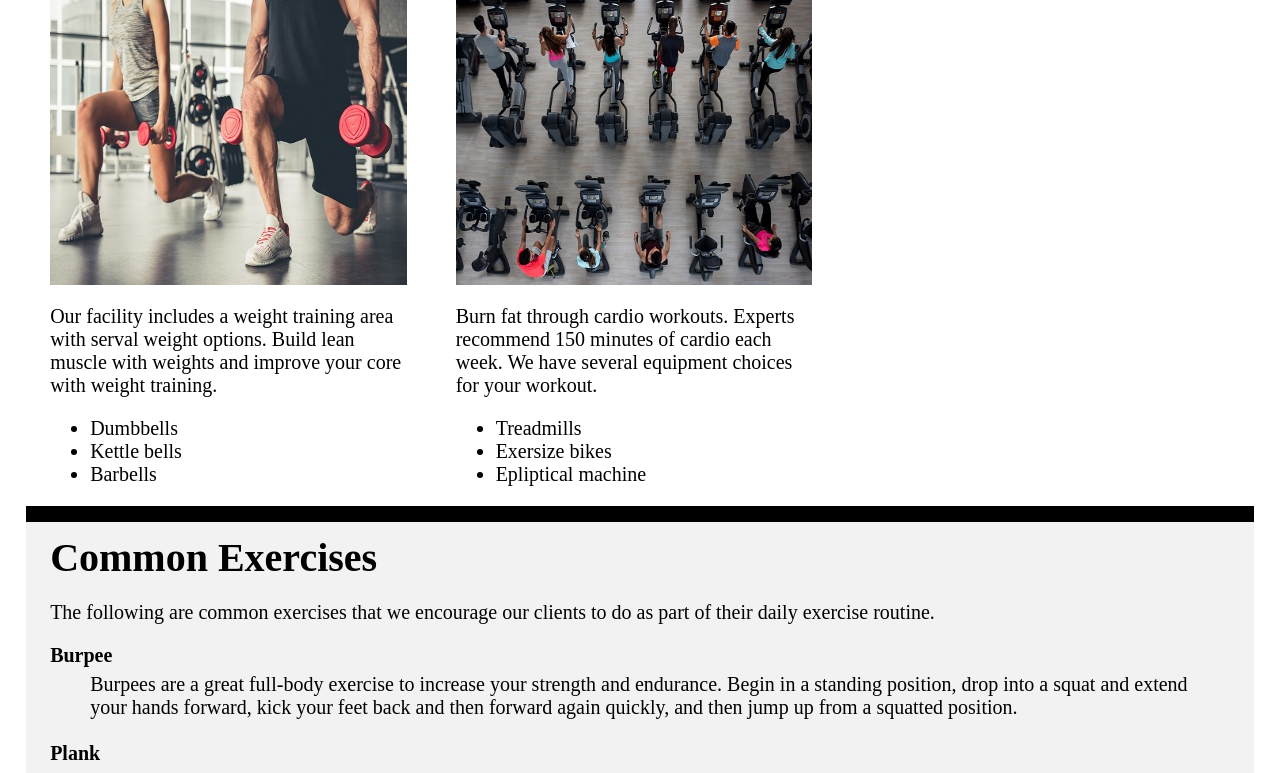
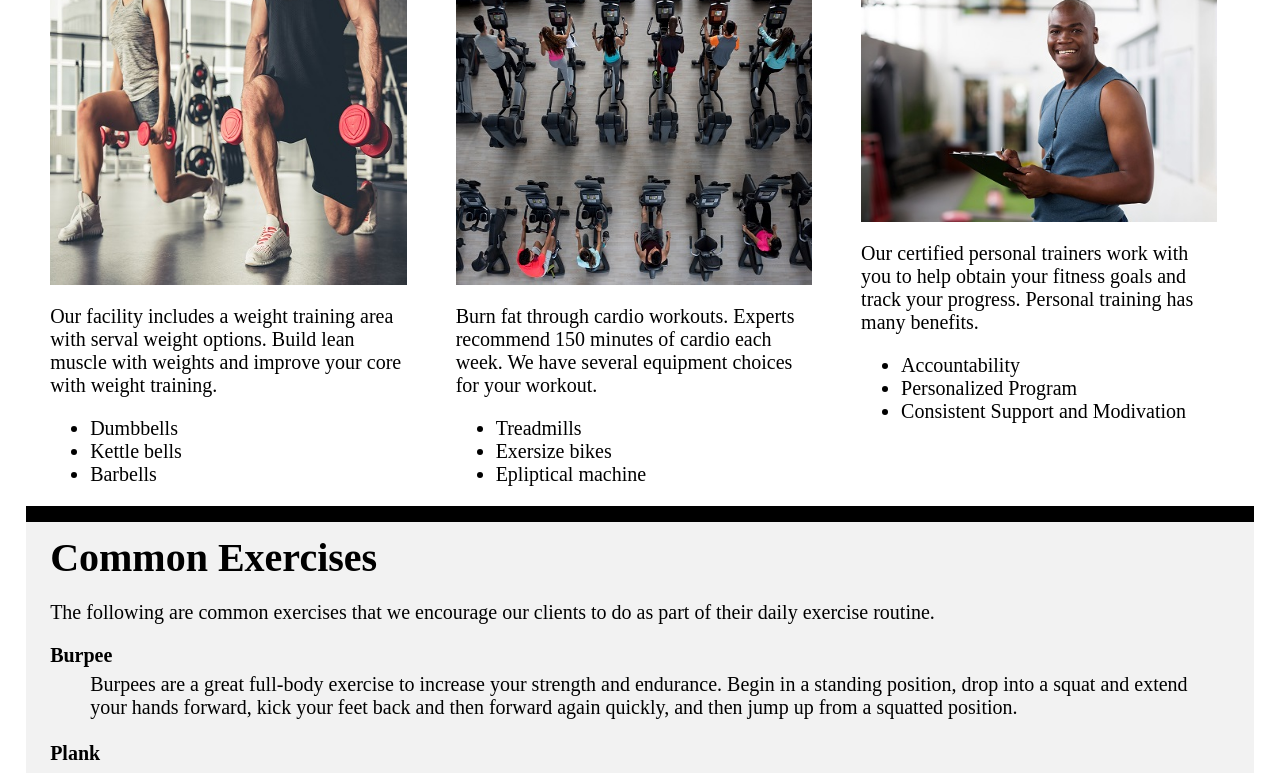
Before and after one commit to Moltenhorns/Fitness, a plain HTML site: page about.html in a window 1280 px wide. Shown: the part 308-1081 px from the top of the page. Drawn offline with Linux system fonts and the light colour scheme.

Commit message:
your dad's butt

```diff
--- a/about.html
+++ b/about.html
@@ -49,6 +49,18 @@
                     </ul>
             </div>
 
+            <div id="training">
+
+                <h1>Personal Training</h1>
+                <img src="images/personal-trainer.jpg" alt="Personal Training">
+                <p>Our certified personal trainers work with you to help obtain your fitness goals and track your progress.  Personal training has many benefits.</p>
+                <ul>
+                    <li>Accountability</li>
+                    <li>Personalized Program</li>
+                    <li>Consistent Support and Modivation</li>
+                </ul>
+            </div>
+
             <div id="exercises">
 
                 <h1>Common Exercises</h1>
```
